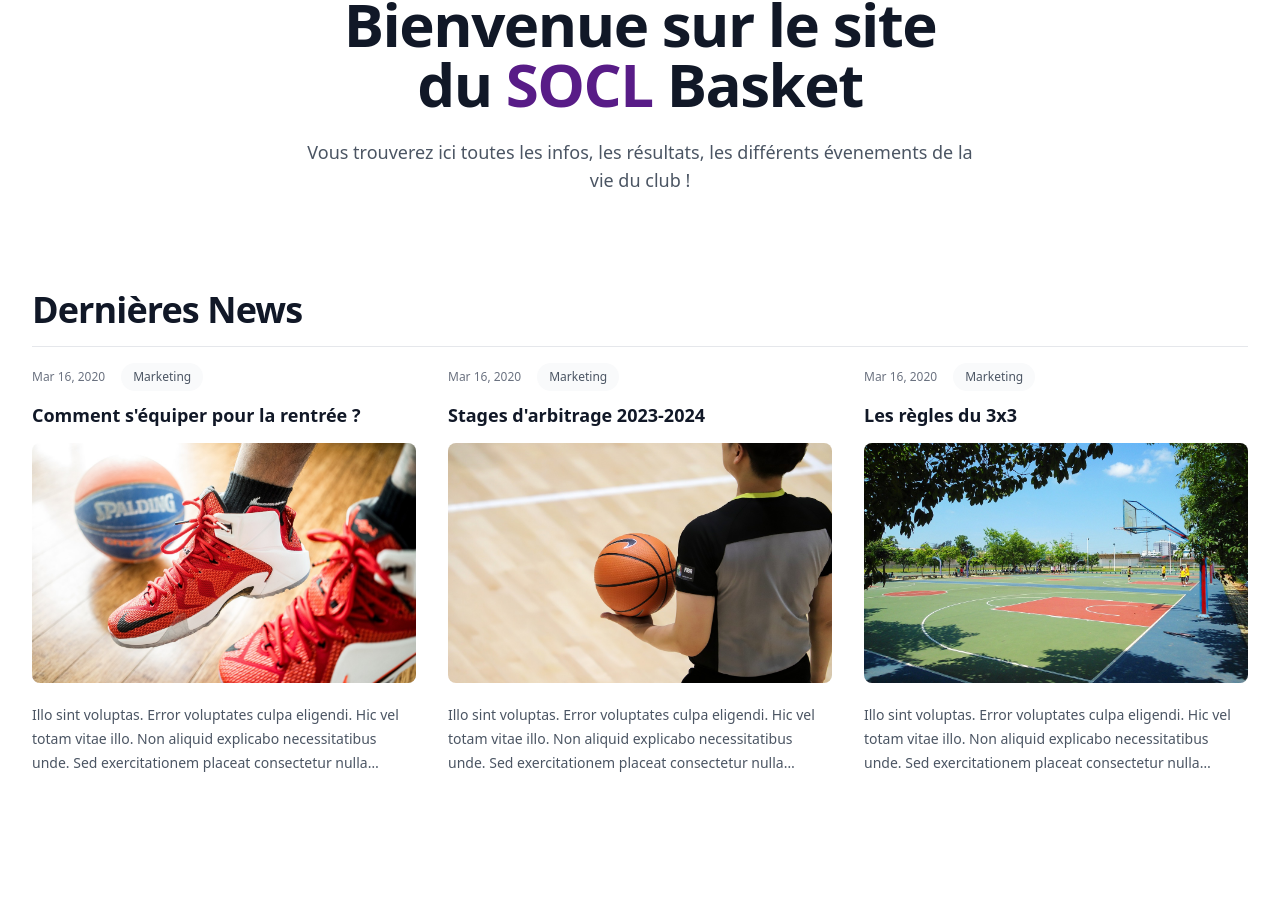
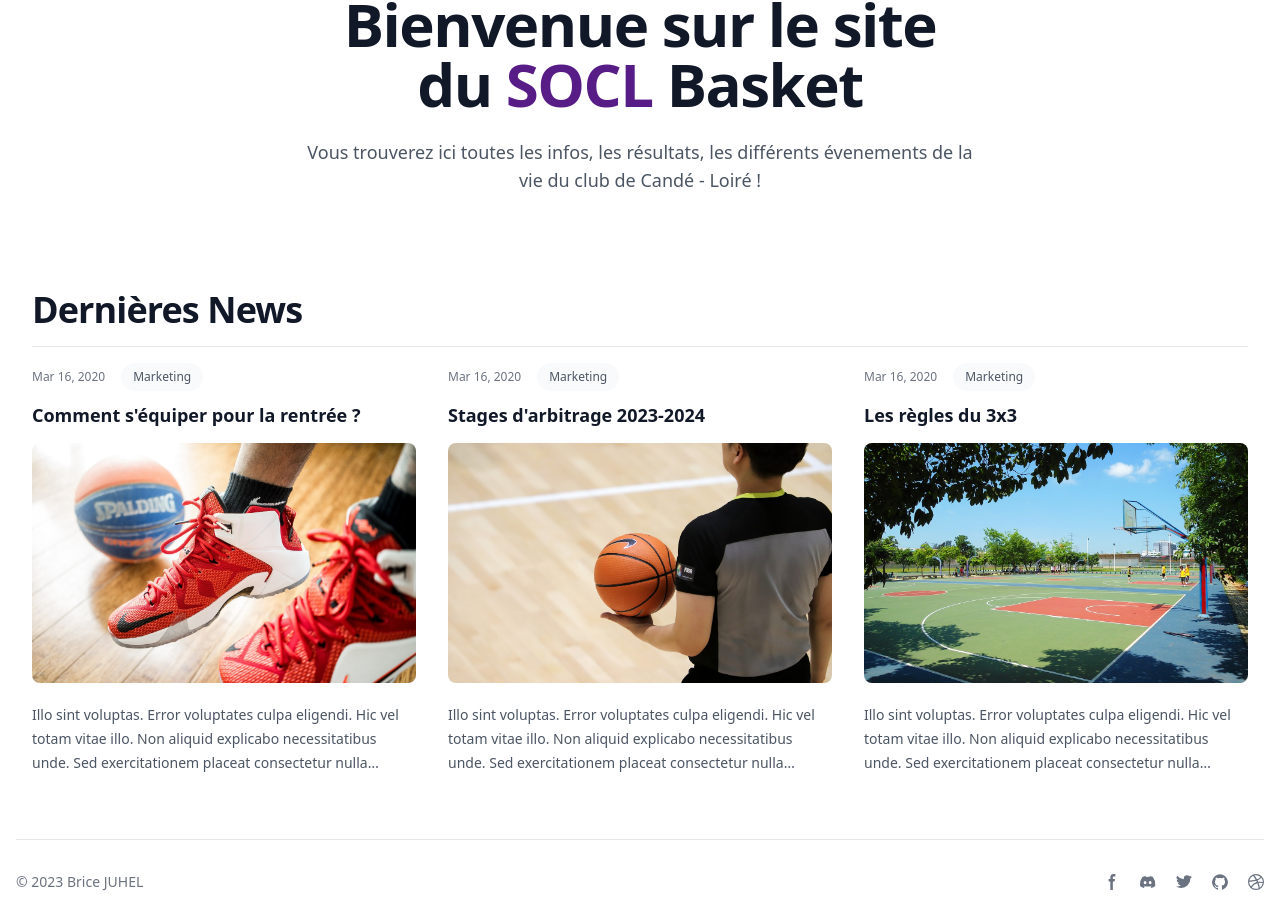
Before and after one commit to BriceJuhel/club-basket, a React (Create React App) app: page / in a window 1280 px wide. Shown: the part 190-1114 px from the top of the page. Before the commit the page ends 965 px from the top, so only its background shows below. Built offline with nearby package versions, Linux system fonts and the light colour scheme.

Commit message:
MAJ page Home

```diff
--- a/src/App.tsx
+++ b/src/App.tsx
@@ -3,6 +3,7 @@
 import { Club } from './pages/Club';
 import { Routes, Route} from 'react-router-dom';
 import NavBar from './components/NavBar';
+import Footer from "./components/Footer"
 
 function App() {
   return (
@@ -12,6 +13,7 @@
         <Route path='/' element={ <Home/>}/>
         <Route path='/club' element={ <Club/>}/>
       </Routes>
+      <Footer/>
     </div>
   )
 }
--- /dev/null
+++ b/src/components/Footer.tsx
@@ -0,0 +1,49 @@
+export default function Footer() {
+  return (
+
+<footer className="bg-white dark:bg-gray-900">
+
+    <div className="mx-auto w-full max-w-screen-xl p-4 py-6 lg:py-8">
+
+      <hr className="my-6 border-gray-200 sm:mx-auto dark:border-gray-700 lg:my-8" />
+      <div className="sm:flex sm:items-center sm:justify-between">
+          <span className="text-sm text-gray-500 sm:text-center dark:text-gray-400">© 2023 Brice JUHEL
+          </span>
+          <div className="flex mt-4 space-x-5 sm:justify-center sm:mt-0">
+              <a href="#" className="text-gray-500 hover:text-gray-900 dark:hover:text-white">
+                  <svg className="w-4 h-4" aria-hidden="true" xmlns="http://www.w3.org/2000/svg" fill="currentColor" viewBox="0 0 8 19">
+                        <path fill-rule="evenodd" d="M6.135 3H8V0H6.135a4.147 4.147 0 0 0-4.142 4.142V6H0v3h2v9.938h3V9h2.021l.592-3H5V3.591A.6.6 0 0 1 5.592 3h.543Z" clip-rule="evenodd"/>
+                    </svg>
+                  <span className="sr-only">Facebook page</span>
+              </a>
+              <a href="#" className="text-gray-500 hover:text-gray-900 dark:hover:text-white">
+                  <svg className="w-4 h-4" aria-hidden="true" xmlns="http://www.w3.org/2000/svg" fill="currentColor" viewBox="0 0 21 16">
+                        <path d="M16.942 1.556a16.3 16.3 0 0 0-4.126-1.3 12.04 12.04 0 0 0-.529 1.1 15.175 15.175 0 0 0-4.573 0 11.585 11.585 0 0 0-.535-1.1 16.274 16.274 0 0 0-4.129 1.3A17.392 17.392 0 0 0 .182 13.218a15.785 15.785 0 0 0 4.963 2.521c.41-.564.773-1.16 1.084-1.785a10.63 10.63 0 0 1-1.706-.83c.143-.106.283-.217.418-.33a11.664 11.664 0 0 0 10.118 0c.137.113.277.224.418.33-.544.328-1.116.606-1.71.832a12.52 12.52 0 0 0 1.084 1.785 16.46 16.46 0 0 0 5.064-2.595 17.286 17.286 0 0 0-2.973-11.59ZM6.678 10.813a1.941 1.941 0 0 1-1.8-2.045 1.93 1.93 0 0 1 1.8-2.047 1.919 1.919 0 0 1 1.8 2.047 1.93 1.93 0 0 1-1.8 2.045Zm6.644 0a1.94 1.94 0 0 1-1.8-2.045 1.93 1.93 0 0 1 1.8-2.047 1.918 1.918 0 0 1 1.8 2.047 1.93 1.93 0 0 1-1.8 2.045Z"/>
+                    </svg>
+                  <span className="sr-only">Discord community</span>
+              </a>
+              <a href="#" className="text-gray-500 hover:text-gray-900 dark:hover:text-white">
+                  <svg className="w-4 h-4" aria-hidden="true" xmlns="http://www.w3.org/2000/svg" fill="currentColor" viewBox="0 0 20 17">
+                    <path fill-rule="evenodd" d="M20 1.892a8.178 8.178 0 0 1-2.355.635 4.074 4.074 0 0 0 1.8-2.235 8.344 8.344 0 0 1-2.605.98A4.13 4.13 0 0 0 13.85 0a4.068 4.068 0 0 0-4.1 4.038 4 4 0 0 0 .105.919A11.705 11.705 0 0 1 1.4.734a4.006 4.006 0 0 0 1.268 5.392 4.165 4.165 0 0 1-1.859-.5v.05A4.057 4.057 0 0 0 4.1 9.635a4.19 4.19 0 0 1-1.856.07 4.108 4.108 0 0 0 3.831 2.807A8.36 8.36 0 0 1 0 14.184 11.732 11.732 0 0 0 6.291 16 11.502 11.502 0 0 0 17.964 4.5c0-.177 0-.35-.012-.523A8.143 8.143 0 0 0 20 1.892Z" clip-rule="evenodd"/>
+                </svg>
+                  <span className="sr-only">Twitter page</span>
+              </a>
+              <a href="#" className="text-gray-500 hover:text-gray-900 dark:hover:text-white">
+                  <svg className="w-4 h-4" aria-hidden="true" xmlns="http://www.w3.org/2000/svg" fill="currentColor" viewBox="0 0 20 20">
+                        <path fill-rule="evenodd" d="M10 .333A9.911 9.911 0 0 0 6.866 19.65c.5.092.678-.215.678-.477 0-.237-.01-1.017-.014-1.845-2.757.6-3.338-1.169-3.338-1.169a2.627 2.627 0 0 0-1.1-1.451c-.9-.615.07-.6.07-.6a2.084 2.084 0 0 1 1.518 1.021 2.11 2.11 0 0 0 2.884.823c.044-.503.268-.973.63-1.325-2.2-.25-4.516-1.1-4.516-4.9A3.832 3.832 0 0 1 4.7 7.068a3.56 3.56 0 0 1 .095-2.623s.832-.266 2.726 1.016a9.409 9.409 0 0 1 4.962 0c1.89-1.282 2.717-1.016 2.717-1.016.366.83.402 1.768.1 2.623a3.827 3.827 0 0 1 1.02 2.659c0 3.807-2.319 4.644-4.525 4.889a2.366 2.366 0 0 1 .673 1.834c0 1.326-.012 2.394-.012 2.72 0 .263.18.572.681.475A9.911 9.911 0 0 0 10 .333Z" clip-rule="evenodd"/>
+                  </svg>
+                  <span className="sr-only">GitHub account</span>
+              </a>
+              <a href="#" className="text-gray-500 hover:text-gray-900 dark:hover:text-white">
+                  <svg className="w-4 h-4" aria-hidden="true" xmlns="http://www.w3.org/2000/svg" fill="currentColor" viewBox="0 0 20 20">
+                    <path fill-rule="evenodd" d="M10 0a10 10 0 1 0 10 10A10.009 10.009 0 0 0 10 0Zm6.613 4.614a8.523 8.523 0 0 1 1.93 5.32 20.094 20.094 0 0 0-5.949-.274c-.059-.149-.122-.292-.184-.441a23.879 23.879 0 0 0-.566-1.239 11.41 11.41 0 0 0 4.769-3.366ZM8 1.707a8.821 8.821 0 0 1 2-.238 8.5 8.5 0 0 1 5.664 2.152 9.608 9.608 0 0 1-4.476 3.087A45.758 45.758 0 0 0 8 1.707ZM1.642 8.262a8.57 8.57 0 0 1 4.73-5.981A53.998 53.998 0 0 1 9.54 7.222a32.078 32.078 0 0 1-7.9 1.04h.002Zm2.01 7.46a8.51 8.51 0 0 1-2.2-5.707v-.262a31.64 31.64 0 0 0 8.777-1.219c.243.477.477.964.692 1.449-.114.032-.227.067-.336.1a13.569 13.569 0 0 0-6.942 5.636l.009.003ZM10 18.556a8.508 8.508 0 0 1-5.243-1.8 11.717 11.717 0 0 1 6.7-5.332.509.509 0 0 1 .055-.02 35.65 35.65 0 0 1 1.819 6.476 8.476 8.476 0 0 1-3.331.676Zm4.772-1.462A37.232 37.232 0 0 0 13.113 11a12.513 12.513 0 0 1 5.321.364 8.56 8.56 0 0 1-3.66 5.73h-.002Z" clip-rule="evenodd"/>
+                </svg>
+                  <span className="sr-only">Dribbble account</span>
+              </a>
+          </div>
+      </div>
+    </div>
+</footer>
+
+  )
+        }
--- a/src/components/NavBar.tsx
+++ b/src/components/NavBar.tsx
@@ -5,20 +5,19 @@
 const navigation = [
   { name: 'Le club', href: '/club' },
   { name: 'Résultats', href: '#' },
-  { name: 'Evenements', href: '#' },
+  { name: 'Évenements', href: '#' },
   { name: 'Contact', href: '#' },
 ]
 
-export default function Example() {
+export default function NavBar() {
   const [mobileMenuOpen, setMobileMenuOpen] = useState(false)
 
   return (
     <div className="bg-white">
-      <header className="absolute inset-x-0 top-0 z-50">
+      <header className="absolute inset-x-0 top-0 z-50 2xl:w-2/3 2xl:mx-auto">
         <nav className="flex items-center justify-between p-6 lg:px-8" aria-label="Global">
           <div className="flex lg:flex-1">
             <a href="#" className="-m-1.5 p-1.5">
-              <span className="sr-only">Your Company</span>
               <img
                 className="lg:h-24 h-16 w-auto"
                 src="/images/logo.png"
--- a/src/pages/Home.tsx
+++ b/src/pages/Home.tsx
@@ -50,7 +50,7 @@
               Bienvenue sur le site du <span className="text-purple-900">SOCL</span> Basket
             </h1>
             <p className="mt-6 text-sm sm:text-lg leading-8 text-gray-600">
-              Vous trouverez ici toutes les infos, les résultats, les différents évenements de la vie du club !
+              Vous trouverez ici toutes les infos, les résultats, les différents évenements de la vie du club de Candé - Loiré !
             </p>
           </div>
         </div>
```
